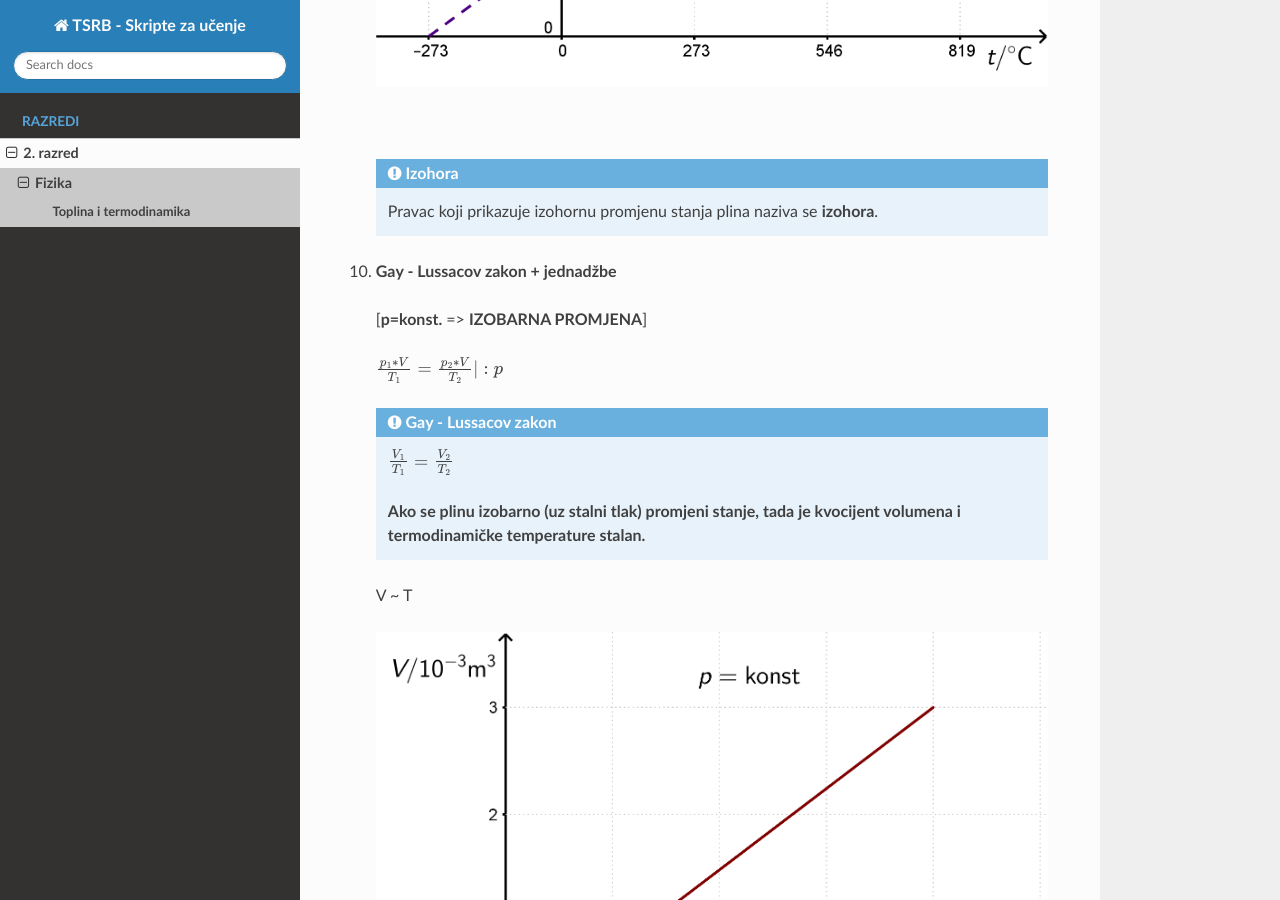
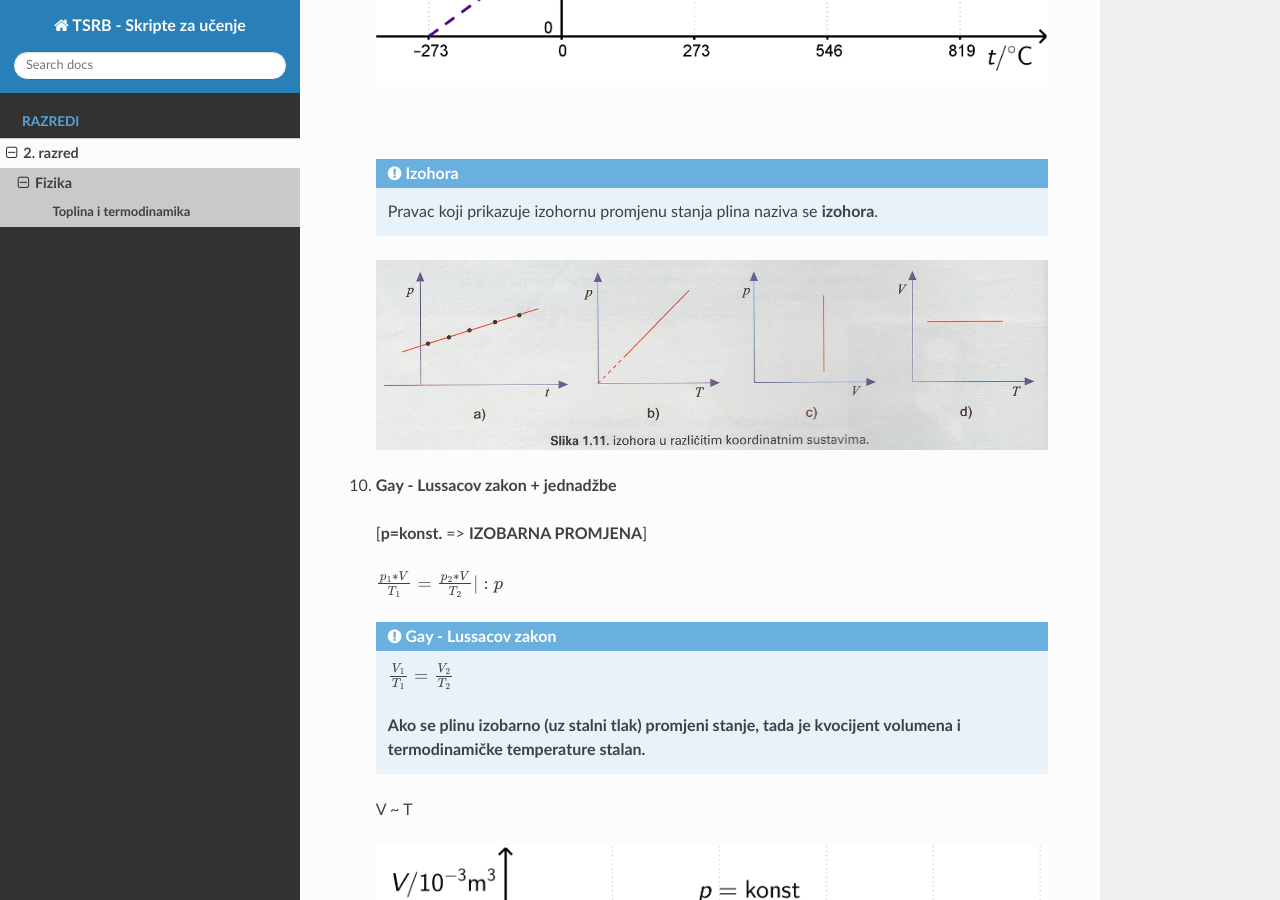
Before and after one commit to recycleTheC/tsrb-h_razred, a Sphinx documentation site: the page built from source/2_razred/fizika/toplina.rst, in a window 1280 px wide and 900 px high, scrolled down 6118 px. Built offline with Sphinx 7.4.7 and the Read the Docs theme 2.0.0, drawn with Linux system fonts in a browser that asks for light colours.

Commit message:
Dodavanje sadržaja

```diff
--- a/source/2_razred/fizika/toplina.rst
+++ b/source/2_razred/fizika/toplina.rst
@@ -168,6 +168,8 @@ Toplina i termodinamika
 
     Pravac koji prikazuje izohornu promjenu stanja plina naziva se **izohora**.
 
+  .. image:: img/izohora.png
+
 
 10. **Gay - Lussacov zakon + jednadžbe**
   [**p=konst.** => **IZOBARNA PROMJENA**]
```
Also changed, not shown: other parts of source/2_razred/fizika/toplina.rst (+2 -0 lines), source/2_razred/fizika/img/izobare.png (added), source/2_razred/fizika/img/izohora.png (added).
